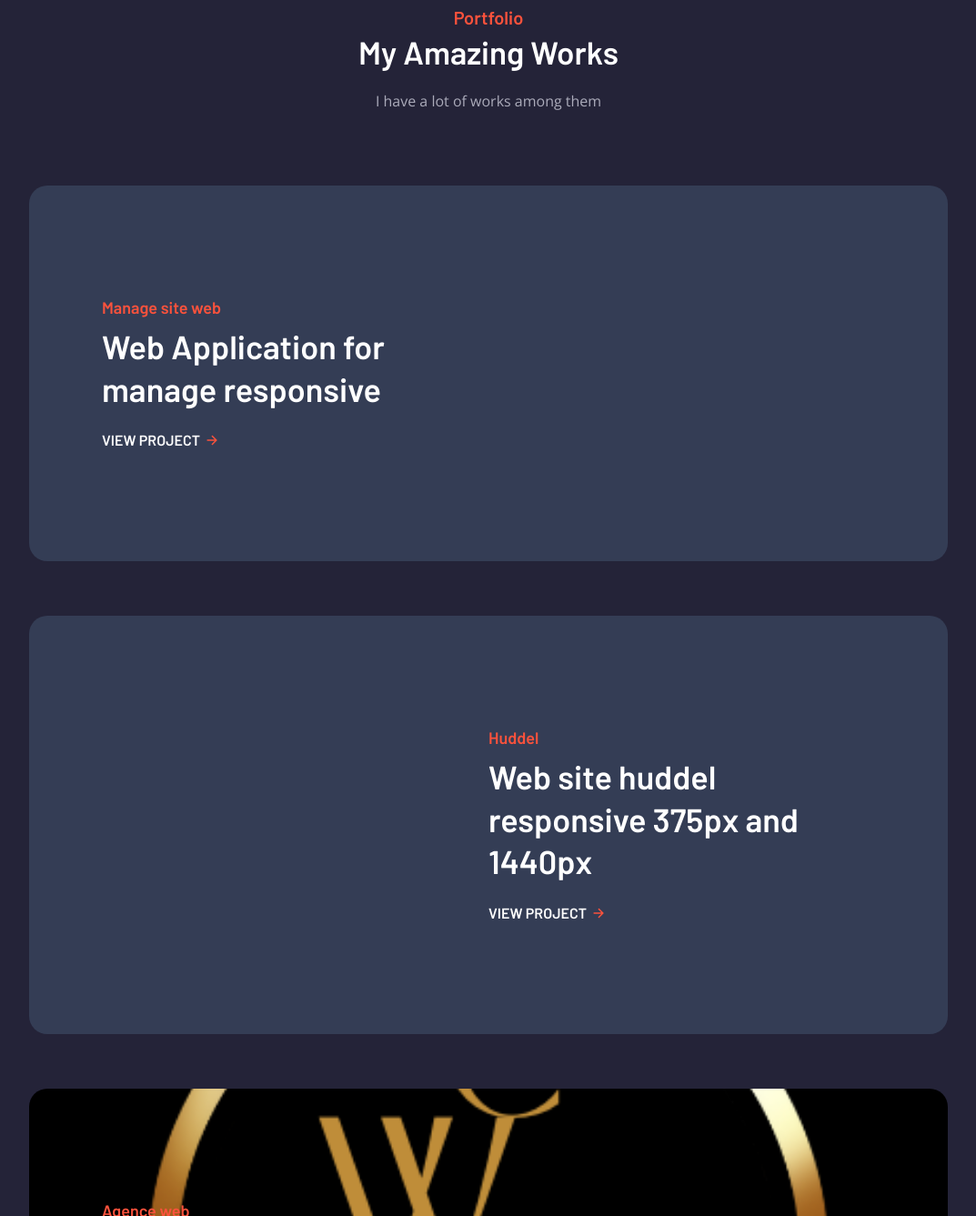
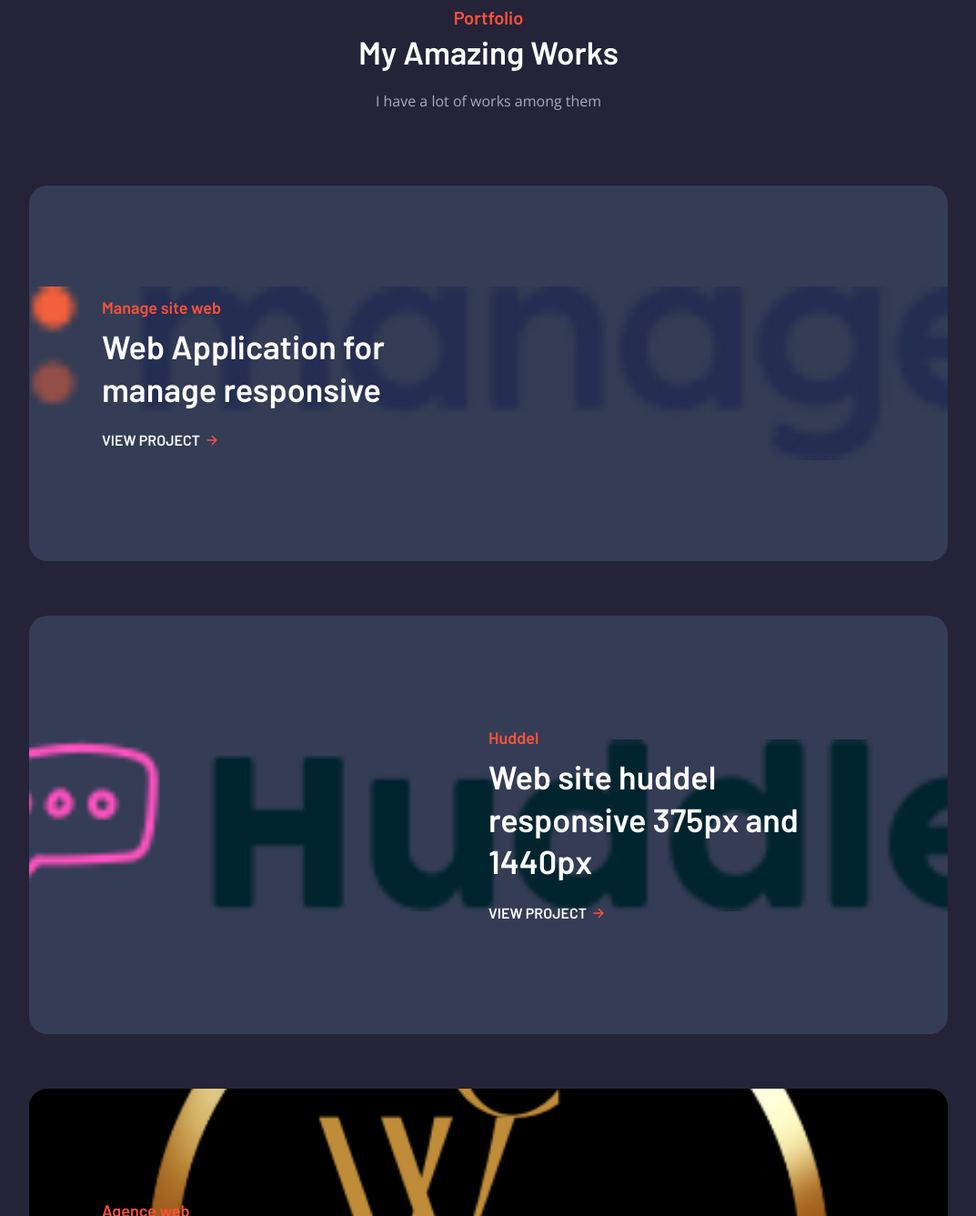
Before and after one commit to 777Anwar/portfolioo, a plain HTML site: page index.html in a window 1280 px wide. Shown: the part 1857-3194 px from the top of the page at 91% size, without its empty margins (103-1176 px from the left). Drawn offline with nearby package versions, Linux system fonts and the light colour scheme.

Commit message:
Update index.html

```diff
--- a/index.html
+++ b/index.html
@@ -207,7 +207,7 @@
           <ul class="portfolio-list">
 
             <li>
-              <a href="https://777anwar.github.io/projett-manage---final/" class="portfolio-card" style="background-image: url('./assets/images/logo1.svg')">
+              <a href="https://777anwar.github.io/projett-manage---final/" class="portfolio-card" style="background-image: url('./assets/images/logo1.png')">
                 <div class="card-content">
 
                   <p class="card-subtitle">Manage site web</p>
@@ -227,7 +227,7 @@
 
 
             <li>
-              <a href="https://777anwar.github.io/huddle7/" class="portfolio-card" style="background-image: url('./assets/images/logo.svg')">
+              <a href="https://777anwar.github.io/huddle7/" class="portfolio-card" style="background-image: url('./assets/images/logo.png')">
                 <div class="card-content">
 
                   <p class="card-subtitle">Huddel</p>
```
